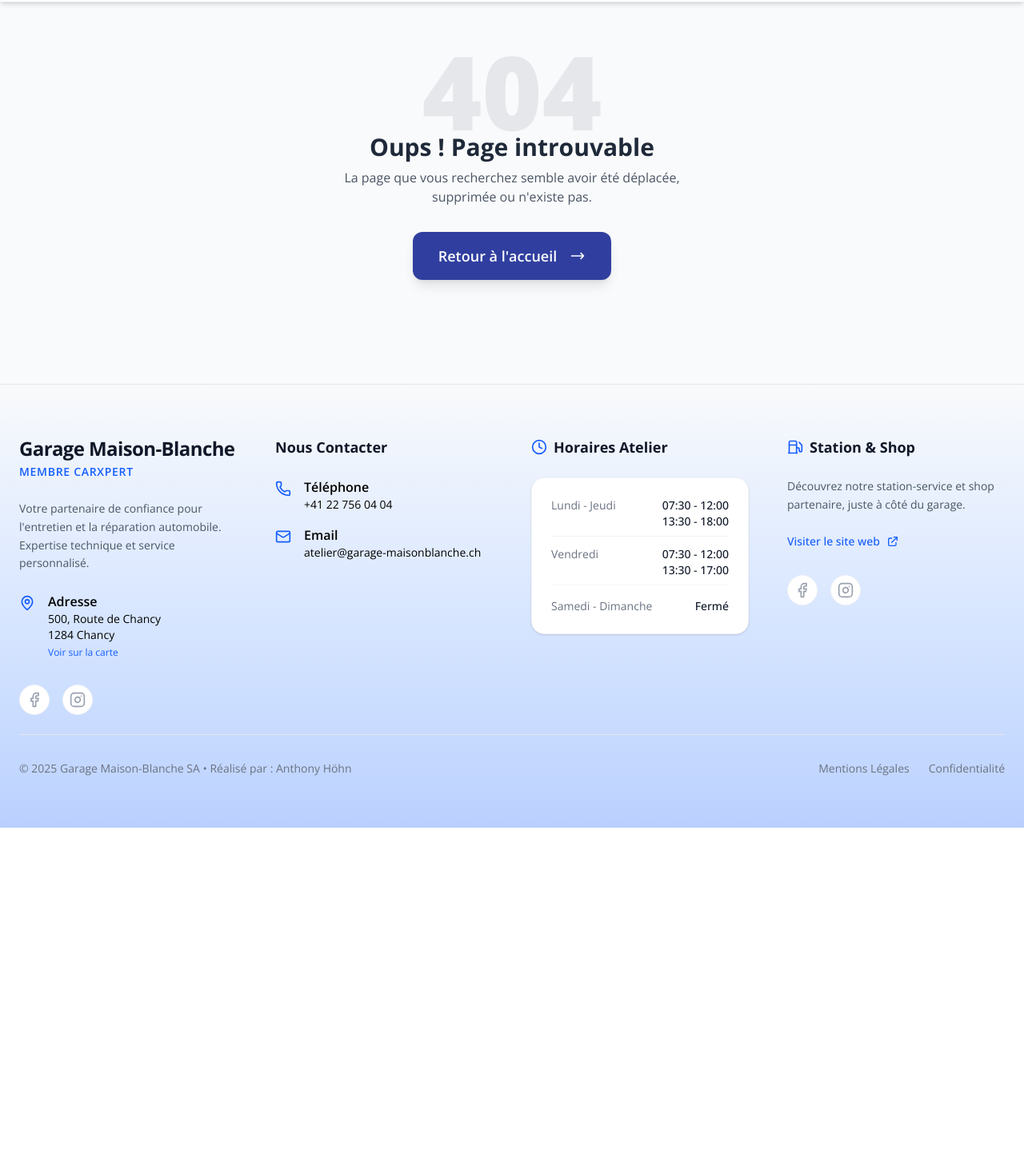
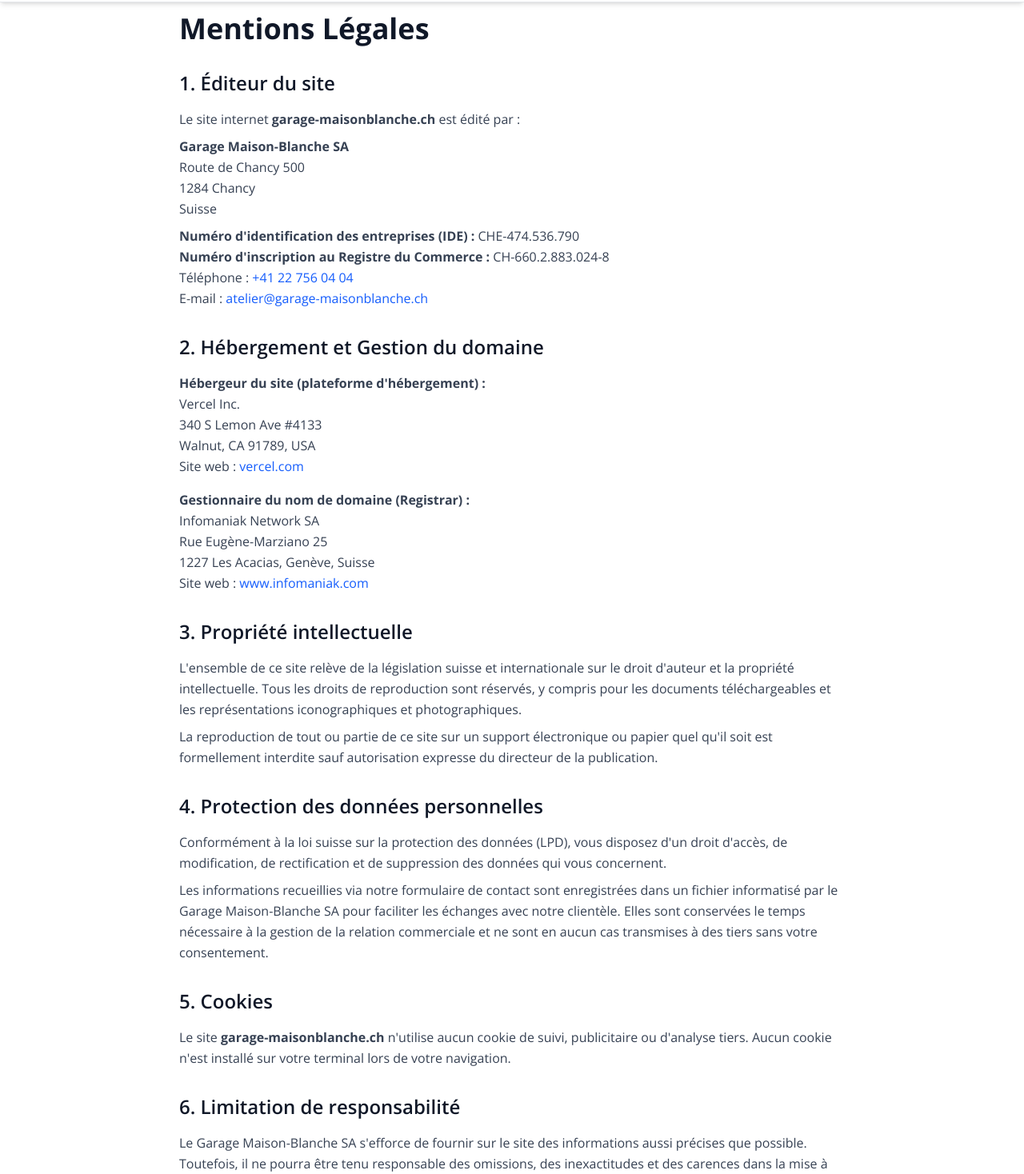
Before and after one commit to anthohn/garage-maisonblanche, a Next.js app: page /mentions-legales in a window 1280 px wide. Before the commit this address had no page. Shown: the part 80-1548 px from the top of the page at 80% size. Before the commit the page ends 1115 px from the top, so only its background shows below. Built offline with nearby package versions, Linux system fonts and the light colour scheme.

Commit message:
feat : mentions légales

```diff
--- a/app/components/Footer.tsx
+++ b/app/components/Footer.tsx
@@ -127,8 +127,7 @@ export default function Footer() {
                 <div className="pt-8 border-t border-gray-200 flex flex-col md:flex-row justify-between items-center gap-4 text-sm text-gray-500">
                     <p>&copy; {new Date().getFullYear()} Garage Maison-Blanche SA • Réalisé par : <a href="https://anthony-hohn.ch" target="_blank" className="hover:text-blue-600 transition-colors">Anthony Höhn</a></p>
                     <div className="flex gap-6">
-                        <Link href="#" className="hover:text-blue-600 transition-colors">Mentions Légales</Link>
-                        <Link href="#" className="hover:text-blue-600 transition-colors">Confidentialité</Link>
+                        <Link href="/mentions-legales" className="hover:text-blue-600 transition-colors">Mentions Légales</Link>
                     </div>
                 </div>
             </div>
--- /dev/null
+++ b/app/mentions-legales/page.tsx
@@ -0,0 +1,91 @@
+import type { Metadata } from "next";
+
+export const metadata: Metadata = {
+    title: "Mentions Légales | Garage Maison-Blanche à Chancy",
+    description: "Mentions légales du site du Garage Maison-Blanche SA, situé à Chancy (Genève).",
+    robots: {
+        index: false,
+        follow: false,
+    },
+};
+
+export default function MentionsLegales() {
+    return (
+        <main className="min-h-screen py-24 px-4 sm:px-6 lg:px-8 max-w-4xl mx-auto">
+            <h1 className="text-4xl font-bold text-gray-900 mb-8">Mentions Légales</h1>
+
+            <div className="space-y-8 text-gray-700 leading-relaxed">
+                <section>
+                    <h2 className="text-2xl font-semibold text-gray-900 mb-4">1. Éditeur du site</h2>
+                    <p>
+                        Le site internet <strong>garage-maisonblanche.ch</strong> est édité par :
+                    </p>
+                    <address className="not-italic mt-2">
+                        <strong>Garage Maison-Blanche SA</strong><br />
+                        Route de Chancy 500<br />
+                        1284 Chancy<br />
+                        Suisse
+                    </address>
+                    <p className="mt-2">
+                        <strong>Numéro d'identification des entreprises (IDE) :</strong> CHE-474.536.790<br />
+                        <strong>Numéro d'inscription au Registre du Commerce :</strong> CH-660.2.883.024-8<br />
+                        Téléphone : <a href="tel:+41227560404" className="text-blue-600 hover:underline">+41 22 756 04 04</a><br />
+                        E-mail : <a href="mailto:atelier@garage-maisonblanche.ch" className="text-blue-600 hover:underline">atelier@garage-maisonblanche.ch</a>
+                    </p>
+                </section>
+
+                <section>
+                    <h2 className="text-2xl font-semibold text-gray-900 mb-4">2. Hébergement et Gestion du domaine</h2>
+                    <p>
+                        <strong>Hébergeur du site (plateforme d'hébergement) :</strong><br />
+                        Vercel Inc.<br />
+                        340 S Lemon Ave #4133<br />
+                        Walnut, CA 91789, USA<br />
+                        Site web : <a href="https://vercel.com" target="_blank" rel="noopener noreferrer" className="text-blue-600 hover:underline">vercel.com</a>
+                    </p>
+                    <p className="mt-4">
+                        <strong>Gestionnaire du nom de domaine (Registrar) :</strong><br />
+                        Infomaniak Network SA<br />
+                        Rue Eugène-Marziano 25<br />
+                        1227 Les Acacias, Genève, Suisse<br />
+                        Site web : <a href="https://www.infomaniak.com" target="_blank" rel="noopener noreferrer" className="text-blue-600 hover:underline">www.infomaniak.com</a>
+                    </p>
+                </section>
+
+                <section>
+                    <h2 className="text-2xl font-semibold text-gray-900 mb-4">3. Propriété intellectuelle</h2>
+                    <p>
+                        L'ensemble de ce site relève de la législation suisse et internationale sur le droit d'auteur et la propriété intellectuelle. Tous les droits de reproduction sont réservés, y compris pour les documents téléchargeables et les représentations iconographiques et photographiques.
+                    </p>
+                    <p className="mt-2">
+                        La reproduction de tout ou partie de ce site sur un support électronique ou papier quel qu'il soit est formellement interdite sauf autorisation expresse du directeur de la publication.
+                    </p>
+                </section>
+
+                <section id="confidentialite">
+                    <h2 className="text-2xl font-semibold text-gray-900 mb-4">4. Protection des données personnelles</h2>
+                    <p>
+                        Conformément à la loi suisse sur la protection des données (LPD), vous disposez d'un droit d'accès, de modification, de rectification et de suppression des données qui vous concernent.
+                    </p>
+                    <p className="mt-2">
+                        Les informations recueillies via notre formulaire de contact sont enregistrées dans un fichier informatisé par le Garage Maison-Blanche SA pour faciliter les échanges avec notre clientèle. Elles sont conservées le temps nécessaire à la gestion de la relation commerciale et ne sont en aucun cas transmises à des tiers sans votre consentement.
+                    </p>
+                </section>
+
+                <section>
+                    <h2 className="text-2xl font-semibold text-gray-900 mb-4">5. Cookies</h2>
+                    <p>
+                        Le site <strong>garage-maisonblanche.ch</strong> n'utilise aucun cookie de suivi, publicitaire ou d'analyse tiers. Aucun cookie n'est installé sur votre terminal lors de votre navigation.
+                    </p>
+                </section>
+
+                <section>
+                    <h2 className="text-2xl font-semibold text-gray-900 mb-4">6. Limitation de responsabilité</h2>
+                    <p>
+                        Le Garage Maison-Blanche SA s'efforce de fournir sur le site des informations aussi précises que possible. Toutefois, il ne pourra être tenu responsable des omissions, des inexactitudes et des carences dans la mise à jour, qu'elles soient de son fait ou du fait des tiers partenaires qui lui fournissent ces informations.
+                    </p>
+                </section>
+            </div>
+        </main>
+    );
+}
```
